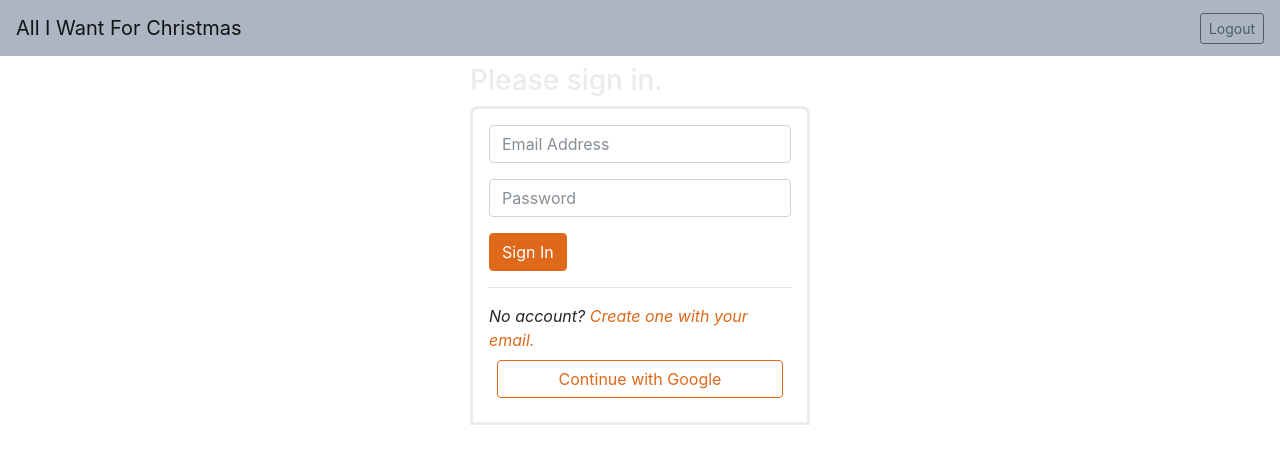
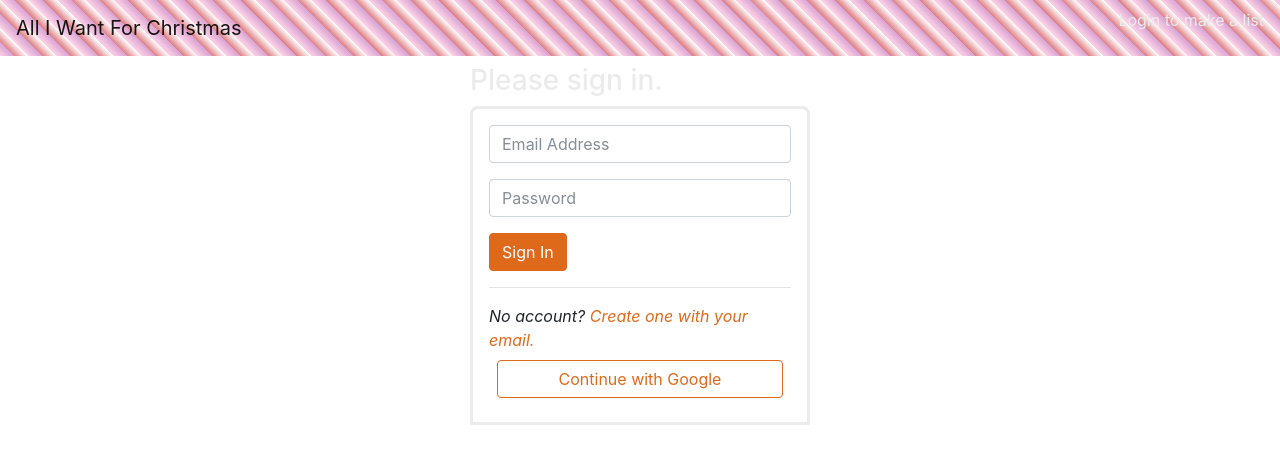
Before and after one commit to nss-day-cohort-43/new-journal, a React (Create React App) app: page /login in a window 1280 px wide. Shown: the top 464 px of the page. Built offline with nearby package versions, Linux system fonts and the light colour scheme; no server answers; the HTML template or start-up script is replaced by a standard one.

Commit message:
toggle navbar

```diff
--- a/src/components/Header.js
+++ b/src/components/Header.js
@@ -11,28 +11,27 @@ export const Header = () => {
   const { isLoggedIn, logout } = useContext(FirebaseContext);
   //do i need the following state with router?
   const [expanded, setExpanded] = useState(false);
-  // <Nav.Item><Nav.Link onClick={() => setExpanded(false)} href="/">how do i look 1</Nav.Link></Nav.Item>
-  // <Nav.Item><Nav.Link href="/">how do i look</Nav.Link></Nav.Item>
-  // <Nav.Item><Nav.Link href="/">how do i look</Nav.Link></Nav.Item>
+
 
   return (
     <>
-      <Navbar bg="light" expand="lg" className="xheader-nav">
+      <Navbar bg="light" expand="lg" expanded={expanded} className="header-nav">
         <Navbar.Brand href="/">All I Want For Christmas</Navbar.Brand>
-        <Navbar.Toggle aria-controls="basic-navbar-nav" />
-        <Navbar.Collapse id="basic-navbar-nav" >
-          <Nav className="ml-auto navbar-nav">
+        <Navbar.Toggle aria-controls="basic-navbar-nav" onClick={() => setExpanded(expanded ? false : "expanded")}/>
+        <Navbar.Collapse id="basic-navbar-nav">
+          <Nav className="ml-auto navbar-nav" activeKey="/home" onClick={() => setExpanded(false)}>
             {isLoggedIn &&
               <>
-
-                <Nav.Item ><RRNavLink className="nav-link" to="/">Home</RRNavLink></Nav.Item>
-                <Nav.Item><RRNavLink className="nav-link justify-content-start" to="/list">Show All</RRNavLink></Nav.Item>
+                <Nav.Item><RRNavLink className="nav-link" to="/home">Home</RRNavLink></Nav.Item>
+                <Nav.Item><RRNavLink className="nav-link " to="/list">Show All</RRNavLink></Nav.Item>
+                <Nav.Item><RRNavLink className="nav-link " to="/add">Add</RRNavLink></Nav.Item>
+                <Button onClick={logout} variant="outline-dark" size="sm">Logout</Button>
               </>
             }
-            <Button onClick={logout} variant="outline-dark" size="sm">Logout</Button>
+            {!isLoggedIn &&
+              <p>Login to make a list</p>
+            }
           </Nav>
-
-
         </Navbar.Collapse>
       </Navbar>
     </>
--- a/src/custom.scss
+++ b/src/custom.scss
@@ -12,10 +12,10 @@
 
 .header-nav {
   background-color: lightgreen;
-  padding: .5em;
-  display: flex;
+  // padding: .5em;
+  // display: flex;
   // justify-content: flex-end;
-  min-height: 2.85em;
+  // min-height: 2.85em;
   background: repeating-linear-gradient(45deg, #fdd3e7, #d8a2d3 10px, #de7e83 10px, #ffffff 20px);
 }
 
--- a/src/index.js
+++ b/src/index.js
@@ -14,8 +14,7 @@ const auth = firebase.auth();
 console.log("auth", auth);
 
 ReactDOM.render(
-  <React.StrictMode>
-    <App />
-  </React.StrictMode>,
+
+    <App />,
   document.getElementById('root')
 );
```
